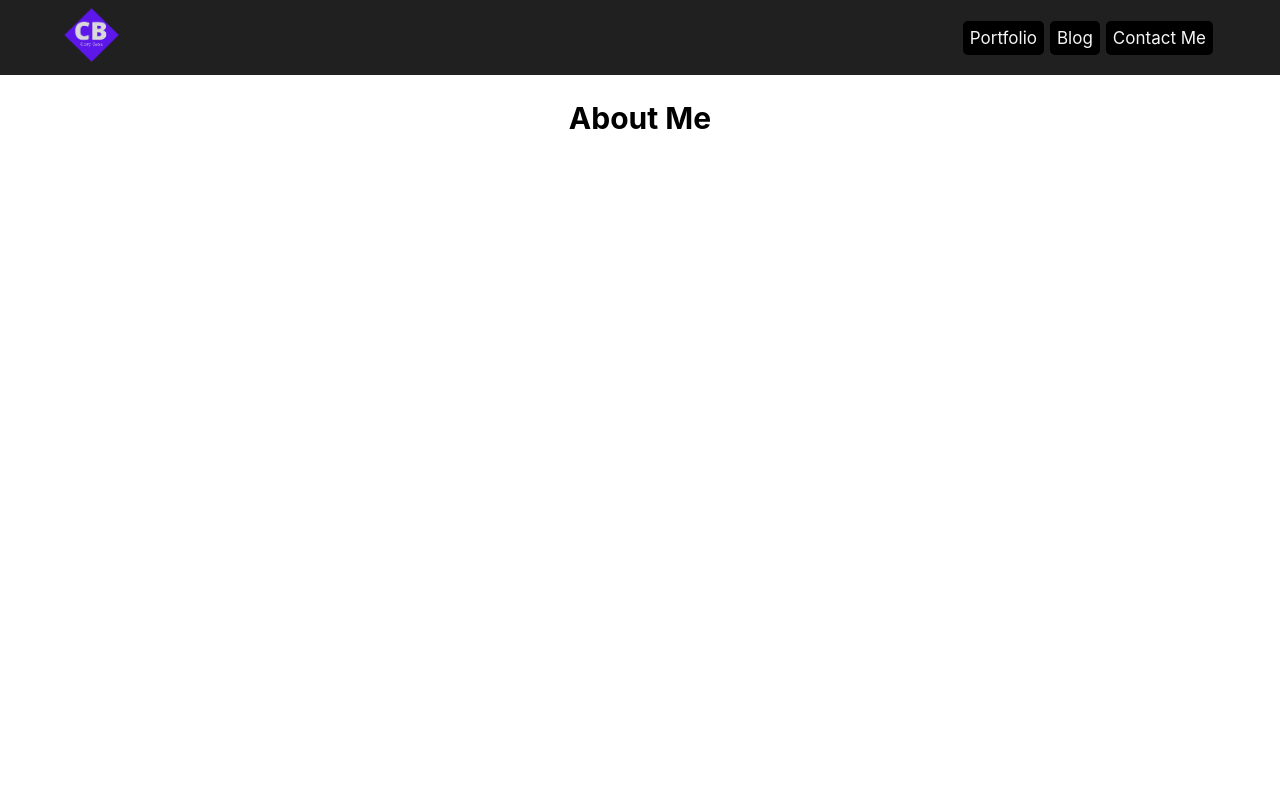
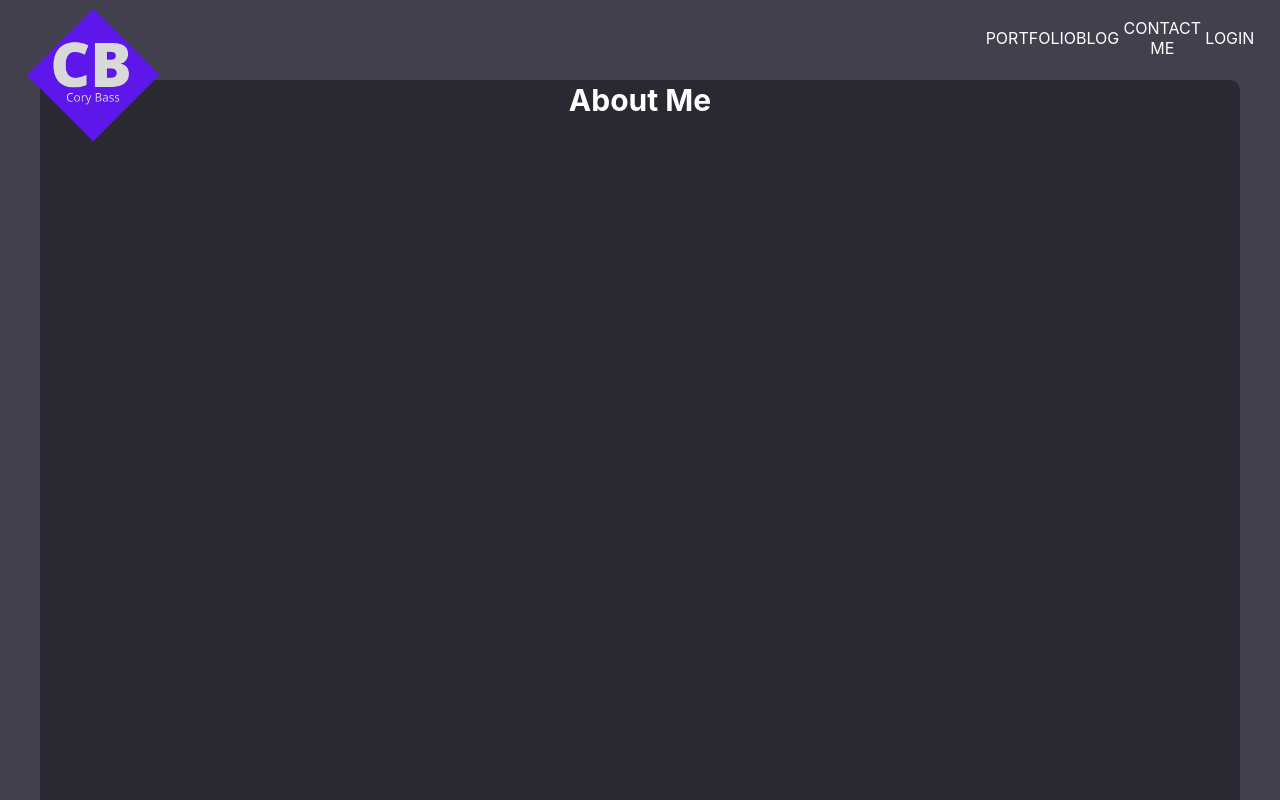
Before and after one commit to cbass2404/cory-bass-portfolio, a Next.js app: page / in a window 1280 px wide. Built offline with nearby package versions, Linux system fonts and the light colour scheme.

Commit message:
styled nav bar

```diff
--- a/components/layout/MainHeader.module.css
+++ /dev/null
@@ -1,42 +0,0 @@
-.header {
-  background-color: #202020;
-  height: 75px;
-  width: auto;
-  padding: 1rem 5%;
-  display: flex;
-  justify-content: space-between;
-  align-items: center;
-}
-
-.logo img {
-  width: 125px;
-}
-
-.spacer {
-  width: 100%;
-  height: 100%;
-  flex-grow: 1;
-  display: flex;
-  flex-direction: column;
-  align-items: center;
-}
-
-.navigation {
-  width: auto;
-  height: auto;
-  display: flex;
-  justify-content: space-between;
-  align-items: center;
-}
-
-.navigation a {
-  width: max-content;
-  height: 100%;
-  font-size: 0.85rem;
-  padding: 5px;
-  margin: 3px;
-  color: whitesmoke;
-  background-color: black;
-  border: 2px solid black;
-  border-radius: 5px;
-}
--- /dev/null
+++ b/components/layout/MainHeader.module.scss
@@ -0,0 +1,48 @@
+@import '../../styles/theme.scss';
+
+.header {
+  background-color: transparent;
+  height: 75px;
+  width: auto;
+  padding: 1rem 2%;
+  display: flex;
+  justify-content: space-between;
+  align-items: center;
+
+  .logo {
+    margin-top: 80px;
+  }
+
+  .spacer {
+    width: 100%;
+    height: 100%;
+    flex-grow: 1;
+    display: flex;
+    flex-direction: column;
+    align-items: center;
+  }
+
+  .navigation {
+    font-size: 0.8rem;
+    width: 400px;
+    height: auto;
+    display: flex;
+    justify-content: space-between;
+    align-items: center;
+
+    .navigation a {
+      width: max-content;
+      height: 100%;
+      padding: 5px;
+      margin: 3px;
+      border: 2px solid transparent;
+      border-radius: 5px;
+      transition: ease-in-out;
+
+      &:hover {
+        background-color: $dark-gray !important;
+        border: 2px solid $dark-gray;
+      }
+    }
+  }
+}
--- a/components/layout/MainHeader.tsx
+++ b/components/layout/MainHeader.tsx
@@ -1,7 +1,7 @@
 import Link from 'next/link';
 import Image from 'next/image';
 
-import classes from './MainHeader.module.css';
+import classes from './MainHeader.module.scss';
 
 const MainHeader = () => {
   return (
@@ -12,8 +12,8 @@ const MainHeader = () => {
             <Image
               src="/images/header/logo.png"
               alt="Main Header Logo"
-              width={75}
-              height={75}
+              width={200}
+              height={200}
             />
           </a>
         </Link>
@@ -22,11 +22,13 @@ const MainHeader = () => {
       <div className={classes.spacer} />
 
       <nav className={classes.navigation}>
-        <Link href="/portfolio">Portfolio</Link>
+        <Link href="/portfolio">PORTFOLIO</Link>
 
-        <Link href="/blog">Blog</Link>
+        <Link href="/blog">BLOG</Link>
 
-        <Link href="/contact-me">Contact Me</Link>
+        <Link href="/contact-me">CONTACT ME</Link>
+
+        <Link href="/login">LOGIN</Link>
       </nav>
     </header>
   );
--- a/package.json
+++ b/package.json
@@ -34,6 +34,7 @@
         "eslint": "7.30.0",
         "eslint-config-next": "11.0.1",
         "jest": "^27.0.6",
+        "sass": "^1.35.1",
         "ts-jest": "^27.0.3",
         "typescript": "4.3.5"
     }
--- a/pages/_app.tsx
+++ b/pages/_app.tsx
@@ -1,12 +1,14 @@
 import type { AppProps } from 'next/app';
 
 import Layout from '../components/layout/layout';
-import '../styles/globals.css';
+import '../styles/globals.scss';
 
 function MyApp({ Component, pageProps }: AppProps) {
   return (
     <Layout>
-      <Component {...pageProps} />
+      <div className="container">
+        <Component {...pageProps} />
+      </div>
     </Layout>
   );
 }
--- a/pages/index.tsx
+++ b/pages/index.tsx
@@ -1,7 +1,13 @@
+import { Fragment } from 'react';
+
 import AboutMe from '../components/aboutMe/AboutMe';
 
 const HomePage = () => {
-  return <AboutMe />;
+  return (
+    <Fragment>
+      <AboutMe />
+    </Fragment>
+  );
 };
 
 export default HomePage;
--- a/styles/globals.css
+++ /dev/null
@@ -1,38 +0,0 @@
-body,
-html {
-  font-size: 20px;
-  text-align: center;
-  margin: 0;
-  padding: 0;
-  font-family: -apple-system, BlinkMacSystemFont, 'Segoe UI', 'Roboto', 'Oxygen',
-    'Ubuntu', 'Cantarell', 'Fira Sans', 'Droid Sans', 'Helvetica Neue',
-    sans-serif;
-}
-
-div,
-::before,
-::after {
-  margin: 0;
-  padding: 0;
-}
-
-.container {
-  max-width: 1200px;
-  margin: 50px auto 0 auto;
-}
-
-.nav-container {
-  margin: auto;
-}
-
-.nav-container svg {
-  color: #fff;
-}
-
-* {
-  box-sizing: border-box;
-}
-
-a {
-  text-decoration: none;
-}
--- /dev/null
+++ b/styles/globals.scss
@@ -0,0 +1,51 @@
+@import './theme.scss';
+
+body,
+html {
+  color: $white;
+  background-color: $light-gray;
+  font-size: 20px;
+  text-align: center;
+  margin: 0;
+  padding: 0;
+  font-family: -apple-system, BlinkMacSystemFont, 'Segoe UI', 'Roboto', 'Oxygen',
+    'Ubuntu', 'Cantarell', 'Fira Sans', 'Droid Sans', 'Helvetica Neue',
+    sans-serif;
+}
+
+div,
+::before,
+::after {
+  margin: 0;
+  padding: 0;
+}
+
+h1,
+h2,
+h3,
+h4,
+h5,
+h6 {
+  margin: 0;
+  padding: 0;
+}
+
+.container {
+  height: calc(100vh - 80px);
+  background-color: $gray;
+  border: 2px solid $gray;
+  border-top-left-radius: 10px;
+  border-top-right-radius: 10px;
+  box-shadow: $dark-gray;
+  max-width: 1200px;
+  margin: 5px auto 0 auto;
+}
+
+* {
+  box-sizing: border-box;
+}
+
+a {
+  color: $white;
+  text-decoration: none;
+}
--- /dev/null
+++ b/styles/theme.scss
@@ -0,0 +1,5 @@
+$purple: #5e17eb;
+$white: #fff;
+$dark-gray: #1d1c24;
+$gray: #2a2931;
+$light-gray: #42404d;
```
Also changed, not shown: 1 other file (tests, documents, lock files or other folders).
